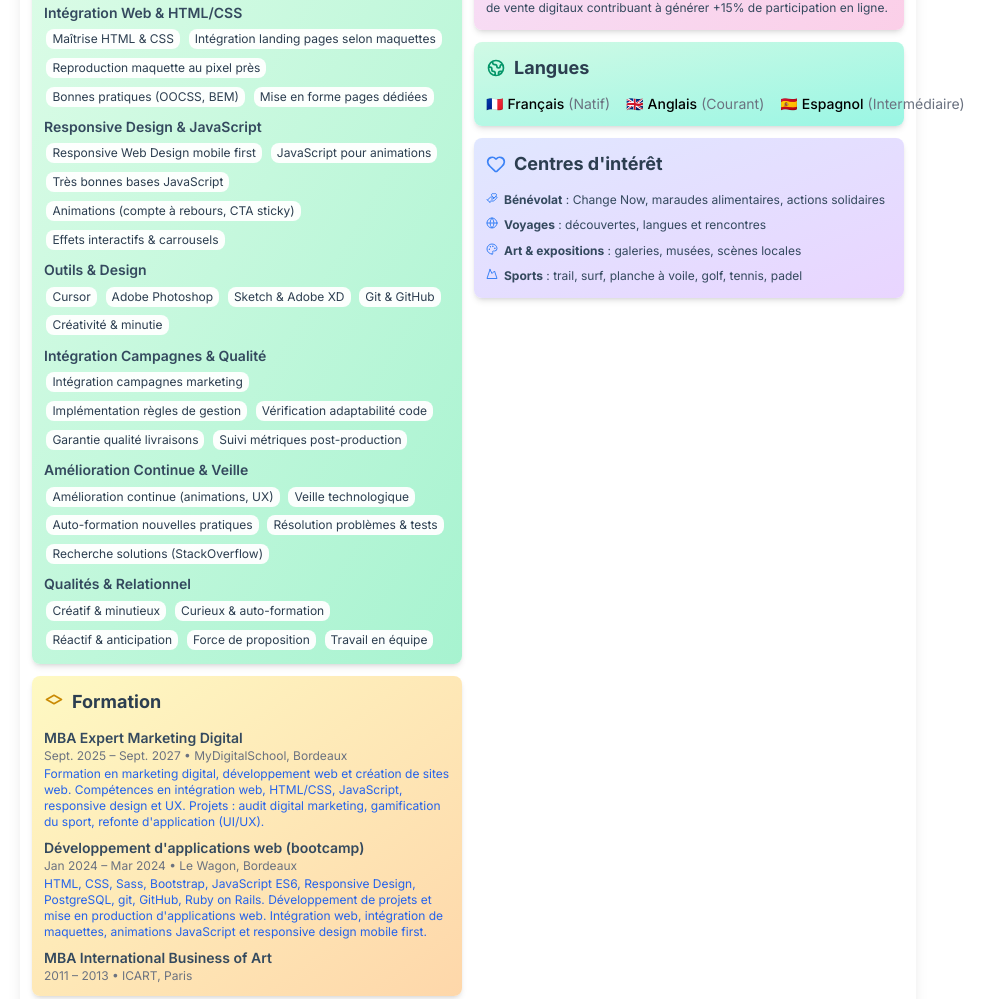
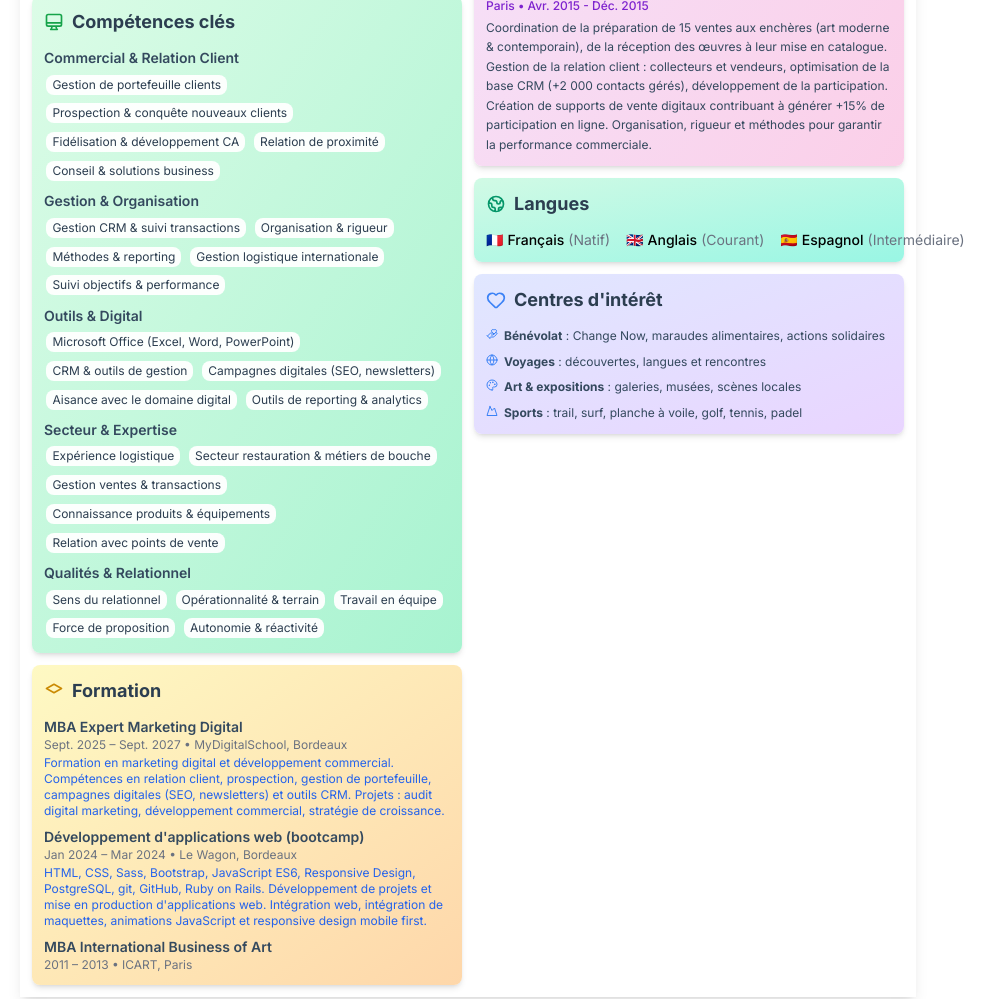
Before and after one commit to Sooruz85/cv-etienne, a website: page index.html in a window 1280 px wide. Shown: the part 788-1787 px from the top of the page, without its empty margins (172-1166 px from the left). Drawn offline with nearby package versions, Linux system fonts and the light colour scheme.

Commit message:
Adaptation CV pour poste Commercial itinérant F/H - METRO France Bordeaux

```diff
--- a/index.html
+++ b/index.html
@@ -159,9 +159,9 @@
             <div class="flex items-center justify-between gap-6">
                 <div class="flex-1">
                     <h1 class="text-4xl font-bold mb-2">Etienne Gaumery</h1>
-                    <h2 class="text-lg font-normal mb-1">Intégration Web / Développement Front-end - Stage | HTML/CSS • JavaScript • Intégration</h2>
-                    <p class="text-sm mb-1">Showroomprivé / Showroom Media • Stage</p>
-                    <p class="text-sm mb-2">38 ans • Stage • Disponible dès à présent</p>
+                    <h2 class="text-lg font-normal mb-1">Commercial itinérant F/H | Relation client • Prospection • Gestion de portefeuille</h2>
+                    <p class="text-sm mb-1">METRO France • Bordeaux (33)</p>
+                    <p class="text-sm mb-2">38 ans • Temps plein • Disponible dès à présent</p>
                     <div class="flex flex-col text-sm space-y-1">
                         <div class="flex items-center">
                             <svg class="w-4 h-4 mr-1.5" fill="none" stroke="currentColor" viewBox="0 0 24 24">
@@ -198,10 +198,10 @@
                         </h3>
                         <div class="text-sm text-text-gray leading-relaxed space-y-1">
                             <p>
-                                Le parcours a commencé par une formation au Wagon à Bordeaux, où l'apprentissage du développement web avec HTML, CSS et JavaScript a révélé une passion pour l'intégration et la création de sites web. Développer des projets, intégrer des maquettes, créer des animations : chaque projet a renforcé la créativité, la minutie et le souci du détail pour reproduire une maquette au pixel près.
+                                Expérience solide dans la relation client et la gestion de portefeuille, avec une passion pour le secteur de la restauration et des métiers de bouche. Chez Catawiki, supervision de la relation client pour 3 000+ utilisateurs avec un taux de satisfaction >90%, implémentation d'un système CRM et collaboration avec l'équipe tech pour améliorer l'UX. Chez Christie's, coordination de ventes aux enchères, optimisation de la base CRM (+2 000 contacts) et création de supports digitaux contribuant à +15% de participation en ligne.
                             </p>
                             <p>
-                                Ensuite, l'exploration du no-code avec Make a permis d'automatiser des processus et de comprendre l'importance de la qualité et de la veille technologique. Aujourd'hui, en MBA Marketing Digital à MyDigitalSchool Bordeaux, l'envie est de mettre ces compétences au service de l'intégration de campagnes marketing chez Showroom Media. Maîtrise de HTML/CSS, très bonnes bases en JavaScript pour les animations, responsive design mobile first : tout est prêt pour intégrer des landing pages et contribuer à l'amélioration continue de l'expérience utilisateur.
+                                Fondateur de Galerie Joséphine depuis 2019 : développement commercial avec plus de 50 œuvres vendues à l'international, développement du site web et campagnes digitales (+35% de trafic organique), gestion complète des ventes, relation client et logistique internationale. Organisation, rigueur, sens du relationnel et opérationnalité : des compétences prêtes à être mises au service de METRO France pour développer un secteur autour de Bordeaux et contribuer à la performance collective.
                             </p>
                         </div>
                     </div>
@@ -216,63 +216,53 @@
                         </h3>
                         <div class="space-y-2">
                             <div>
-                                <h4 class="font-semibold text-text-gray text-sm mb-1">Intégration Web & HTML/CSS</h4>
+                                <h4 class="font-semibold text-text-gray text-sm mb-1">Commercial & Relation Client</h4>
                                 <div class="flex flex-wrap gap-1">
-                                    <span class="skill-tag text-xs py-0.5 px-1.5">Maîtrise HTML & CSS</span>
-                                    <span class="skill-tag text-xs py-0.5 px-1.5">Intégration landing pages selon maquettes</span>
-                                    <span class="skill-tag text-xs py-0.5 px-1.5">Reproduction maquette au pixel près</span>
-                                    <span class="skill-tag text-xs py-0.5 px-1.5">Bonnes pratiques (OOCSS, BEM)</span>
-                                    <span class="skill-tag text-xs py-0.5 px-1.5">Mise en forme pages dédiées</span>
+                                    <span class="skill-tag text-xs py-0.5 px-1.5">Gestion de portefeuille clients</span>
+                                    <span class="skill-tag text-xs py-0.5 px-1.5">Prospection & conquête nouveaux clients</span>
+                                    <span class="skill-tag text-xs py-0.5 px-1.5">Fidélisation & développement CA</span>
+                                    <span class="skill-tag text-xs py-0.5 px-1.5">Relation de proximité</span>
+                                    <span class="skill-tag text-xs py-0.5 px-1.5">Conseil & solutions business</span>
                                 </div>
                             </div>
                             <div>
-                                <h4 class="font-semibold text-text-gray text-sm mb-1">Responsive Design & JavaScript</h4>
+                                <h4 class="font-semibold text-text-gray text-sm mb-1">Gestion & Organisation</h4>
                                 <div class="flex flex-wrap gap-1">
-                                    <span class="skill-tag text-xs py-0.5 px-1.5">Responsive Web Design mobile first</span>
-                                    <span class="skill-tag text-xs py-0.5 px-1.5">JavaScript pour animations</span>
-                                    <span class="skill-tag text-xs py-0.5 px-1.5">Très bonnes bases JavaScript</span>
-                                    <span class="skill-tag text-xs py-0.5 px-1.5">Animations (compte à rebours, CTA sticky)</span>
-                                    <span class="skill-tag text-xs py-0.5 px-1.5">Effets interactifs & carrousels</span>
+                                    <span class="skill-tag text-xs py-0.5 px-1.5">Gestion CRM & suivi transactions</span>
+                                    <span class="skill-tag text-xs py-0.5 px-1.5">Organisation & rigueur</span>
+                                    <span class="skill-tag text-xs py-0.5 px-1.5">Méthodes & reporting</span>
+                                    <span class="skill-tag text-xs py-0.5 px-1.5">Gestion logistique internationale</span>
+                                    <span class="skill-tag text-xs py-0.5 px-1.5">Suivi objectifs & performance</span>
                                 </div>
                             </div>
                             <div>
-                                <h4 class="font-semibold text-text-gray text-sm mb-1">Outils & Design</h4>
+                                <h4 class="font-semibold text-text-gray text-sm mb-1">Outils & Digital</h4>
                                 <div class="flex flex-wrap gap-1">
-                                    <span class="skill-tag text-xs py-0.5 px-1.5">Cursor</span>
-                                    <span class="skill-tag text-xs py-0.5 px-1.5">Adobe Photoshop</span>
-                                    <span class="skill-tag text-xs py-0.5 px-1.5">Sketch & Adobe XD</span>
-                                    <span class="skill-tag text-xs py-0.5 px-1.5">Git & GitHub</span>
-                                    <span class="skill-tag text-xs py-0.5 px-1.5">Créativité & minutie</span>
+                                    <span class="skill-tag text-xs py-0.5 px-1.5">Microsoft Office (Excel, Word, PowerPoint)</span>
+                                    <span class="skill-tag text-xs py-0.5 px-1.5">CRM & outils de gestion</span>
+                                    <span class="skill-tag text-xs py-0.5 px-1.5">Campagnes digitales (SEO, newsletters)</span>
+                                    <span class="skill-tag text-xs py-0.5 px-1.5">Aisance avec le domaine digital</span>
+                                    <span class="skill-tag text-xs py-0.5 px-1.5">Outils de reporting & analytics</span>
                                 </div>
                             </div>
                             <div>
-                                <h4 class="font-semibold text-text-gray text-sm mb-1">Intégration Campagnes & Qualité</h4>
+                                <h4 class="font-semibold text-text-gray text-sm mb-1">Secteur & Expertise</h4>
                                 <div class="flex flex-wrap gap-1">
-                                    <span class="skill-tag text-xs py-0.5 px-1.5">Intégration campagnes marketing</span>
-                                    <span class="skill-tag text-xs py-0.5 px-1.5">Implémentation règles de gestion</span>
-                                    <span class="skill-tag text-xs py-0.5 px-1.5">Vérification adaptabilité code</span>
-                                    <span class="skill-tag text-xs py-0.5 px-1.5">Garantie qualité livraisons</span>
-                                    <span class="skill-tag text-xs py-0.5 px-1.5">Suivi métriques post-production</span>
-                                </div>
-                            </div>
-                            <div>
-                                <h4 class="font-semibold text-text-gray text-sm mb-1">Amélioration Continue & Veille</h4>
-                                <div class="flex flex-wrap gap-1">
-                                    <span class="skill-tag text-xs py-0.5 px-1.5">Amélioration continue (animations, UX)</span>
-                                    <span class="skill-tag text-xs py-0.5 px-1.5">Veille technologique</span>
-                                    <span class="skill-tag text-xs py-0.5 px-1.5">Auto-formation nouvelles pratiques</span>
-                                    <span class="skill-tag text-xs py-0.5 px-1.5">Résolution problèmes & tests</span>
-                                    <span class="skill-tag text-xs py-0.5 px-1.5">Recherche solutions (StackOverflow)</span>
+                                    <span class="skill-tag text-xs py-0.5 px-1.5">Expérience logistique</span>
+                                    <span class="skill-tag text-xs py-0.5 px-1.5">Secteur restauration & métiers de bouche</span>
+                                    <span class="skill-tag text-xs py-0.5 px-1.5">Gestion ventes & transactions</span>
+                                    <span class="skill-tag text-xs py-0.5 px-1.5">Connaissance produits & équipements</span>
+                                    <span class="skill-tag text-xs py-0.5 px-1.5">Relation avec points de vente</span>
                                 </div>
                             </div>
                             <div>
                                 <h4 class="font-semibold text-text-gray text-sm mb-1">Qualités & Relationnel</h4>
                                 <div class="flex flex-wrap gap-1">
-                                    <span class="skill-tag text-xs py-0.5 px-1.5">Créatif & minutieux</span>
-                                    <span class="skill-tag text-xs py-0.5 px-1.5">Curieux & auto-formation</span>
-                                    <span class="skill-tag text-xs py-0.5 px-1.5">Réactif & anticipation</span>
+                                    <span class="skill-tag text-xs py-0.5 px-1.5">Sens du relationnel</span>
+                                    <span class="skill-tag text-xs py-0.5 px-1.5">Opérationnalité & terrain</span>
+                                    <span class="skill-tag text-xs py-0.5 px-1.5">Travail en équipe</span>
                                     <span class="skill-tag text-xs py-0.5 px-1.5">Force de proposition</span>
-                                    <span class="skill-tag text-xs py-0.5 px-1.5">Travail en équipe</span>
+                                    <span class="skill-tag text-xs py-0.5 px-1.5">Autonomie & réactivité</span>
                                 </div>
                             </div>
                         </div>
@@ -291,7 +281,7 @@
                                 <div class="flex-1">
                                     <div class="font-semibold text-text-gray text-sm">MBA Expert Marketing Digital</div>
                                     <div class="text-xs text-gray-500">Sept. 2025 – Sept. 2027 • MyDigitalSchool, Bordeaux</div>
-                                <div class="text-xs text-blue-600 mt-0.5">Formation en marketing digital, développement web et création de sites web. Compétences en intégration web, HTML/CSS, JavaScript, responsive design et UX. Projets : audit digital marketing, gamification du sport, refonte d'application (UI/UX).</div>
+                                <div class="text-xs text-blue-600 mt-0.5">Formation en marketing digital et développement commercial. Compétences en relation client, prospection, gestion de portefeuille, campagnes digitales (SEO, newsletters) et outils CRM. Projets : audit digital marketing, développement commercial, stratégie de croissance.</div>
                                 </div>
                             </div>
                             <div class="flex justify-between items-start">
@@ -329,7 +319,7 @@
                                         <div class="text-xs text-purple-700 font-medium mt-0.5">Bordeaux • Mai 2019 - Aujourd'hui</div>
                                     </div>
                                 </div>
-                                <p class="text-xs text-text-gray leading-relaxed mt-1">Fondation d'une galerie spécialisée dans les peintres voyageurs, avec plus de 50 œuvres vendues à l'international (Europe, Asie, Pacifique). Développement du site web et campagnes digitales (SEO, newsletters) : +35% de trafic organique en 6 mois. Gestion complète : ventes, relation client, logistique internationale. Création de contenus visuels et supports de communication.</p>
+                                <p class="text-xs text-text-gray leading-relaxed mt-1">Fondation et développement commercial d'une galerie spécialisée dans les peintres voyageurs : plus de 50 œuvres vendues à l'international (Europe, Asie, Pacifique). Gestion complète du portefeuille clients : prospection, conquête de nouveaux clients, fidélisation, relation de proximité. Développement du site web et campagnes digitales (SEO, newsletters) : +35% de trafic organique en 6 mois. Gestion des ventes, relation client, logistique internationale. Garant du chiffre d'affaires et développement continu.</p>
                             </div>
                             <div>
                                 <div class="flex justify-between items-start mb-1">
@@ -338,7 +328,7 @@
                                         <div class="text-xs text-purple-700 font-medium mt-0.5">Amsterdam, Pays-Bas • Juil. 2016 - Jan. 2018</div>
                                     </div>
                                 </div>
-                                <p class="text-xs text-text-gray leading-relaxed mt-1">Supervision de la relation client pour 3 000+ utilisateurs (acheteurs/collectionneurs) avec un taux de satisfaction >90%. Implémentation d'un système CRM pour suivre les transactions et fidéliser les clients à forte valeur. Collaboration avec l'équipe tech pour améliorer l'UX de la plateforme e-commerce. Gestion des demandes clients multilingues (français/anglais).</p>
+                                <p class="text-xs text-text-gray leading-relaxed mt-1">Supervision de la relation client pour 3 000+ utilisateurs (acheteurs/collectionneurs) avec un taux de satisfaction >90%. Gestion de portefeuille clients : prospection, fidélisation, développement du chiffre d'affaires. Implémentation d'un système CRM pour suivre les transactions et fidéliser les clients à forte valeur. Propositions de solutions business adaptées aux besoins clients. Collaboration avec l'équipe tech pour améliorer l'UX de la plateforme e-commerce. Gestion des demandes clients multilingues (français/anglais).</p>
                             </div>
                             <div>
                                 <div class="flex justify-between items-start mb-1">
@@ -347,7 +337,7 @@
                                         <div class="text-xs text-purple-700 font-medium mt-0.5">Paris • Avr. 2015 - Déc. 2015</div>
                                     </div>
                                 </div>
-                                <p class="text-xs text-text-gray leading-relaxed mt-1">Coordination de la préparation de 15 ventes aux enchères (art moderne & contemporain), de la réception des œuvres à leur mise en catalogue. Amélioration de la communication client (collecteurs et vendeurs) en optimisant la base CRM (+2 000 contacts gérés). Création de supports de vente digitaux contribuant à générer +15% de participation en ligne.</p>
+                                <p class="text-xs text-text-gray leading-relaxed mt-1">Coordination de la préparation de 15 ventes aux enchères (art moderne & contemporain), de la réception des œuvres à leur mise en catalogue. Gestion de la relation client : collecteurs et vendeurs, optimisation de la base CRM (+2 000 contacts gérés), développement de la participation. Création de supports de vente digitaux contribuant à générer +15% de participation en ligne. Organisation, rigueur et méthodes pour garantir la performance commerciale.</p>
                             </div>
                         </div>
                     </div>
```
Also changed, not shown: 1 other file.
